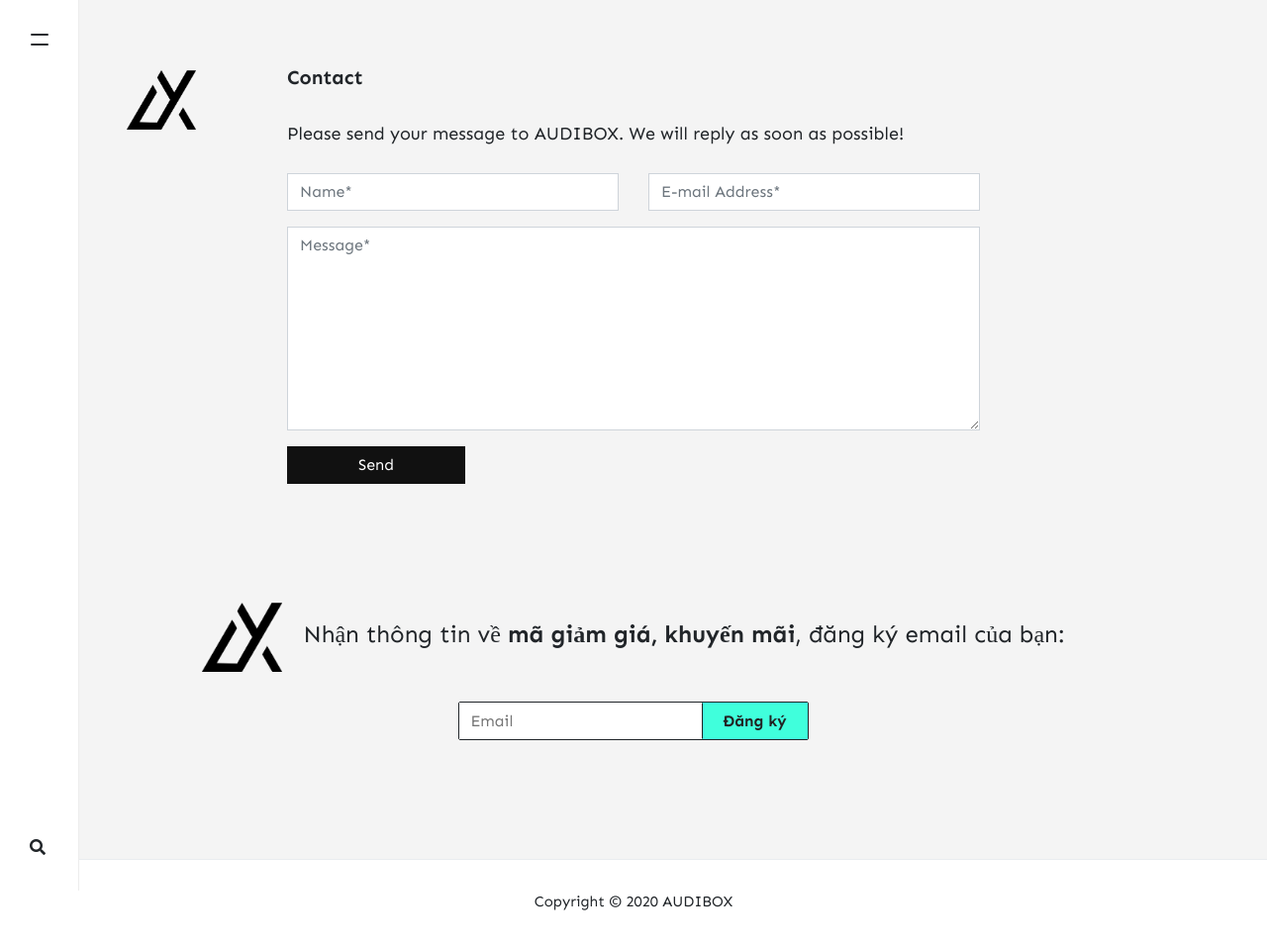
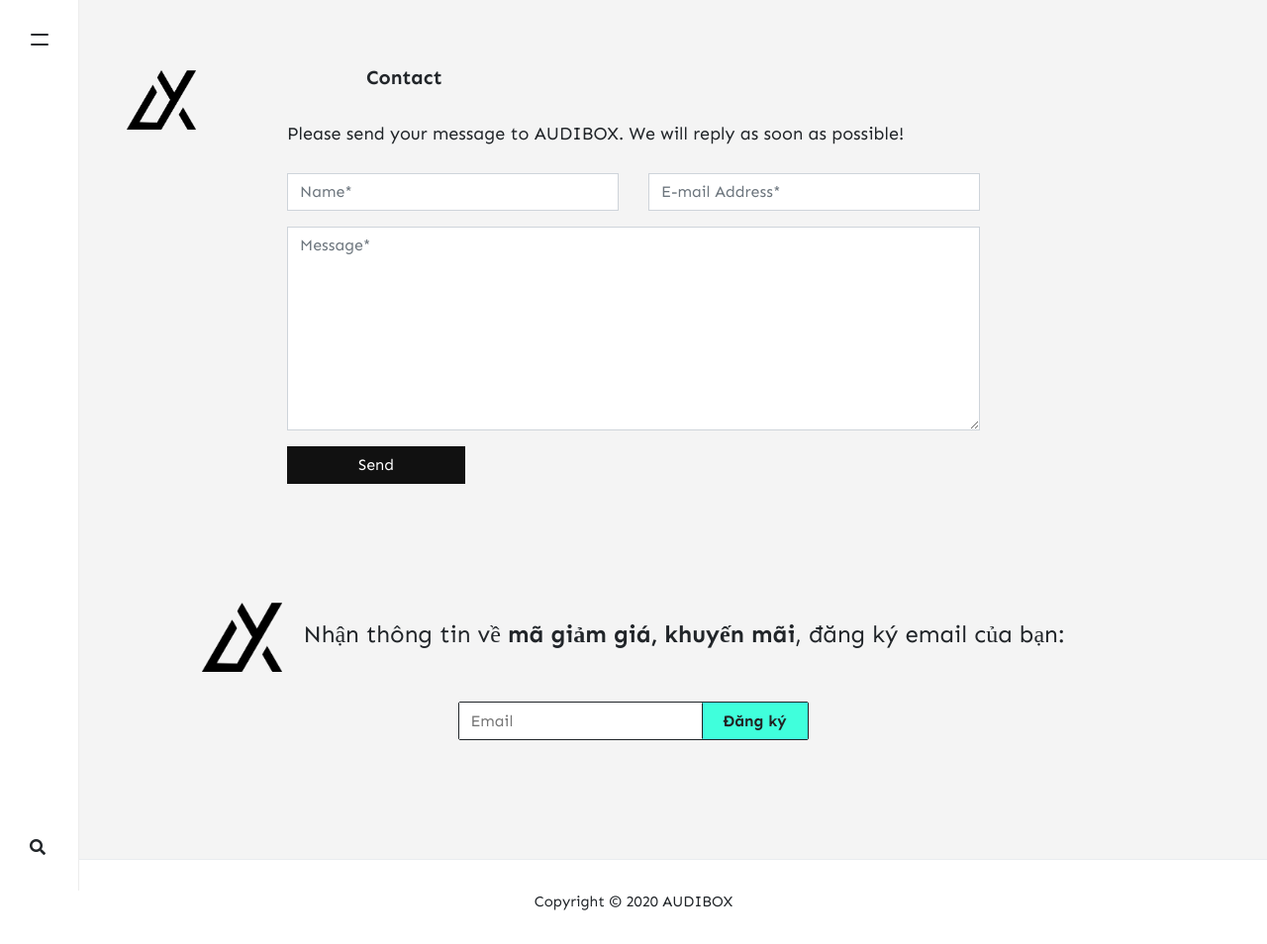
Before and after one commit to audibox/audibox.github.io, a Jekyll site: the page built from _pages/contact.md, in a window 1280 px wide. Shown: the whole page at 99% size. Built offline with Jekyll 4.4.1, drawn with Linux system fonts in a browser that asks for light colours; nearby versions of some CDN libraries; comment, search, counter and statistics services are not loaded.

Commit message:
Update theme.scss

```diff
--- a/assets/css/theme.scss
+++ b/assets/css/theme.scss
@@ -406,7 +406,7 @@ img, img:hover {
     font-size:20px;
     font-weight:700;
     line-height:1.2;
-    margin-top: -70px;
+    margin: -70px 0 0 80px;
 }
 .entry-featured-image {
     width:940px;
```
